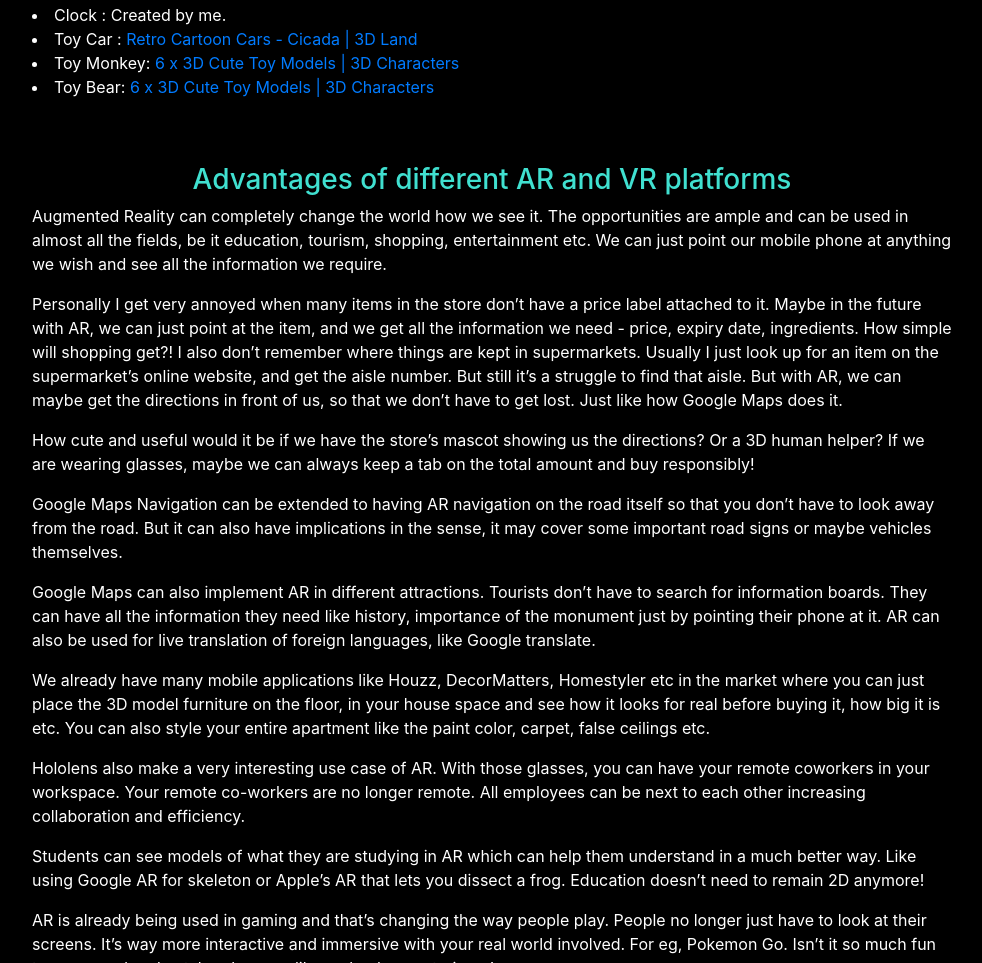
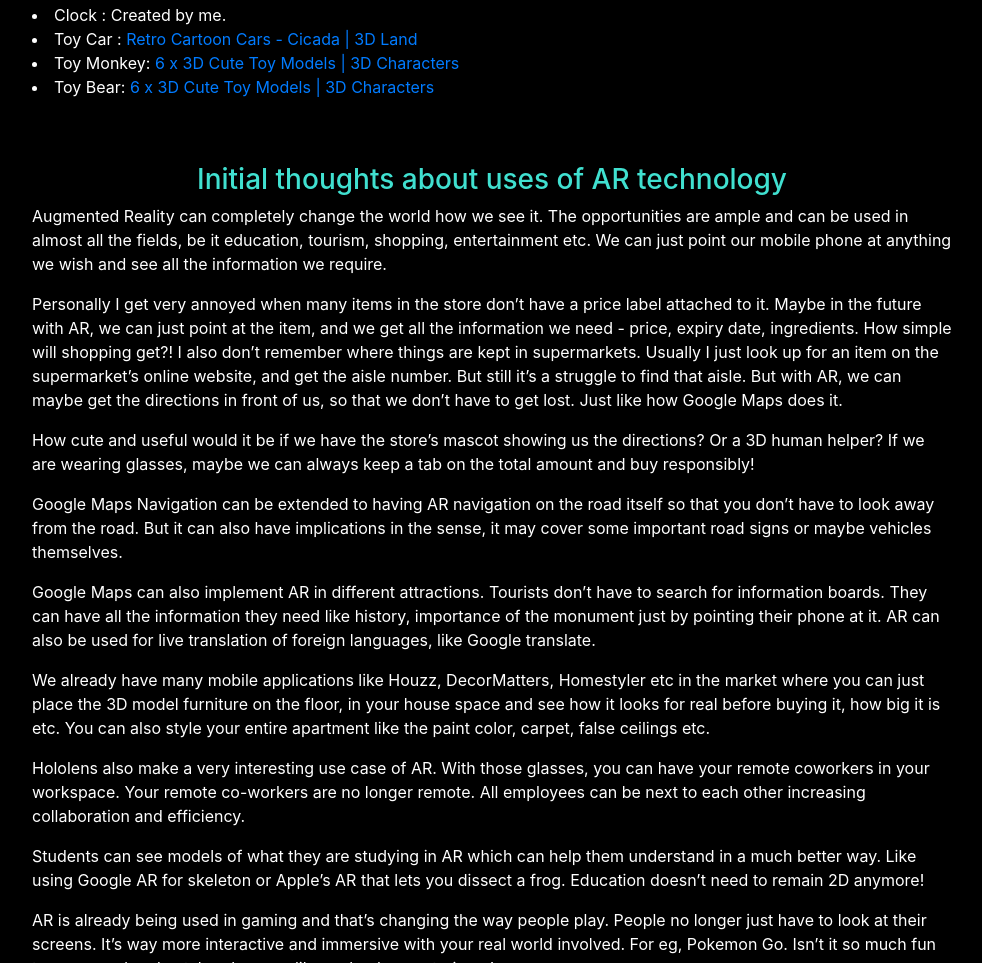
Before and after one commit to anaghadudihalli/cs-428-webpage, a plain HTML site: page hw2.html in a window 1280 px wide. Shown: the part 1221-2184 px from the top of the page, without its empty margins (148-1130 px from the left). Drawn offline with nearby package versions, Linux system fonts and the light colour scheme.

Commit message:
Correct hw2 title

```diff
--- a/hw2.html
+++ b/hw2.html
@@ -25,7 +25,7 @@
                     </p>
                     <br>
                     <br>
-                    <h3 style="color: turquoise; text-align: center;">Advantages of different AR and VR platforms</h1>
+                    <h3 style="color: turquoise; text-align: center;">Initial thoughts about uses of AR technology</h1>
                         <p>Augmented Reality can completely change the world how we see it. The opportunities are ample and can be used in almost all the fields, be it education, tourism, shopping, entertainment etc. We can just point our mobile phone at anything we wish and see all the information we require.
                         </p>
                         <p>Personally I get very annoyed when many items in the store don’t have a price label attached to it. Maybe in the future with AR, we can just point at the item, and we get all the information we need - price, expiry date, ingredients. How simple will shopping get?! I also don’t remember where things are kept in supermarkets. Usually I just look up for an item on the supermarket’s online website, and get the aisle number.  But still it’s a struggle to find that aisle. But with AR, we can maybe get the directions in front of us, so that we don’t have to get lost. Just like how Google Maps does it.
```
